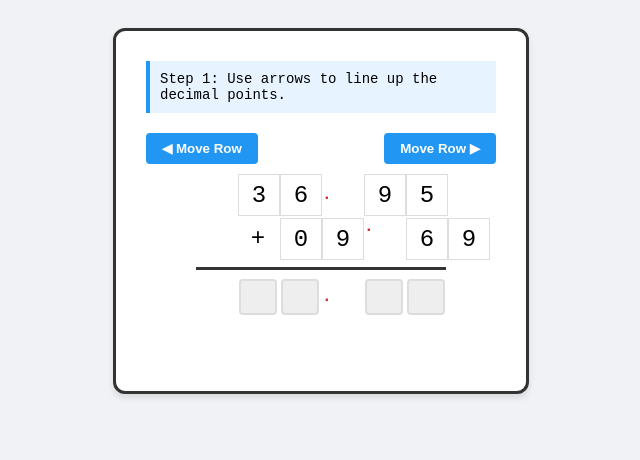
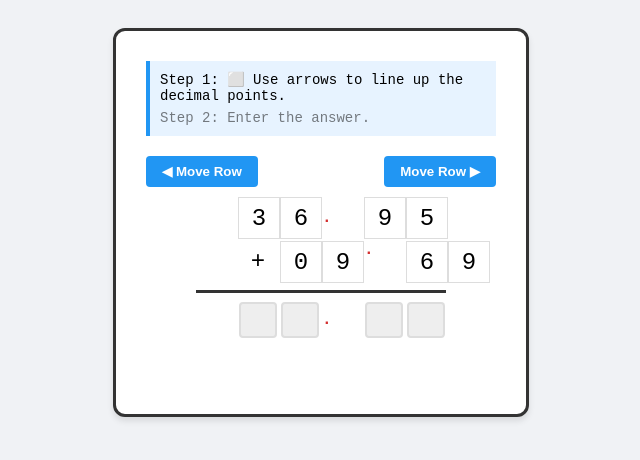
Before and after one commit to shanecandoit/worksheet_decimal_add_subtract, a plain HTML site: page decimals.html in a window 1280 px wide. Shown: the whole page, without its empty margins (319-959 px from the left). Drawn offline with Linux system fonts and the light colour scheme.

Commit message:
Enhance instructions with step indicators for decimal alignment

```diff
--- a/decimals.html
+++ b/decimals.html
@@ -35,7 +35,10 @@
 <body>
 
     <div class="problem-container">
-        <div id="instructions" class="instructions">Step 1: Use arrows to line up the decimal points.</div>
+        <div id="instructions" class="instructions">
+            <div id="step1">Step 1: <span id="step1-checkbox" aria-hidden="true">⬜</span> Use arrows to line up the decimal points.</div>
+            <div id="step2" style="opacity:0.5; margin-top:6px;">Step 2: Enter the answer.</div>
+        </div>
 
         <div class="controls">
             <button id="shift-left">◀ Move Row</button>
@@ -103,7 +106,9 @@
             });
             document.getElementById('next-btn').classList.add('hidden');
             document.getElementById('status-msg').innerText = "";
-            document.getElementById('instructions').innerText = "Step 1: Use arrows to line up the decimal points.";
+            // Reset step indicators
+            document.getElementById('step1-checkbox').innerText = '⬜';
+            document.getElementById('step2').style.opacity = 0.5;
         }
 
         function fillRow(prefix, num) {
@@ -121,9 +126,14 @@
             wrapper.style.transform = `translateX(${shiftIndex * offsetPixels}px)`;
 
             if (shiftIndex === 0) {
-                document.getElementById('instructions').innerText = "Step 2: Decimals aligned! Enter the answer.";
+                // Mark Step 1 as complete and reveal Step 2
+                document.getElementById('step1-checkbox').innerText = '✅';
+                document.getElementById('step2').style.opacity = 1;
                 document.querySelectorAll('.digit-input').forEach(i => i.disabled = false);
             } else {
+                // Uncheck Step 1 and dim Step 2 while aligning
+                document.getElementById('step1-checkbox').innerText = '⬜';
+                document.getElementById('step2').style.opacity = 0.5;
                 document.querySelectorAll('.digit-input').forEach(i => i.disabled = true);
             }
         }
```
